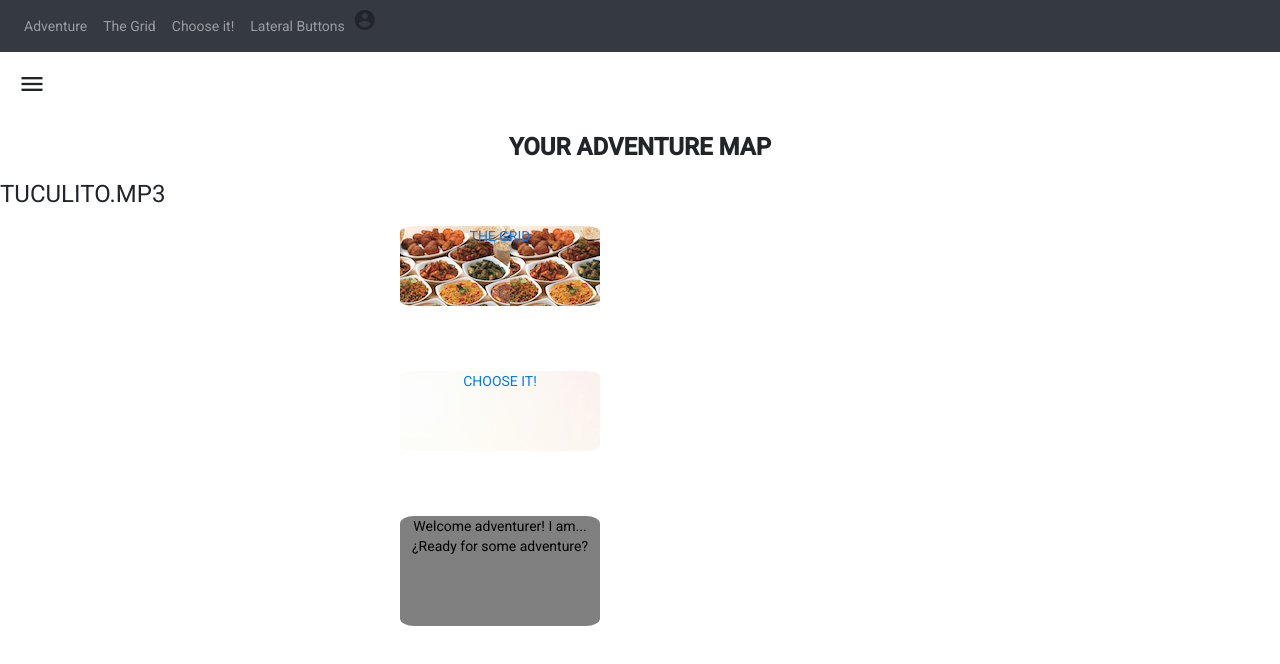
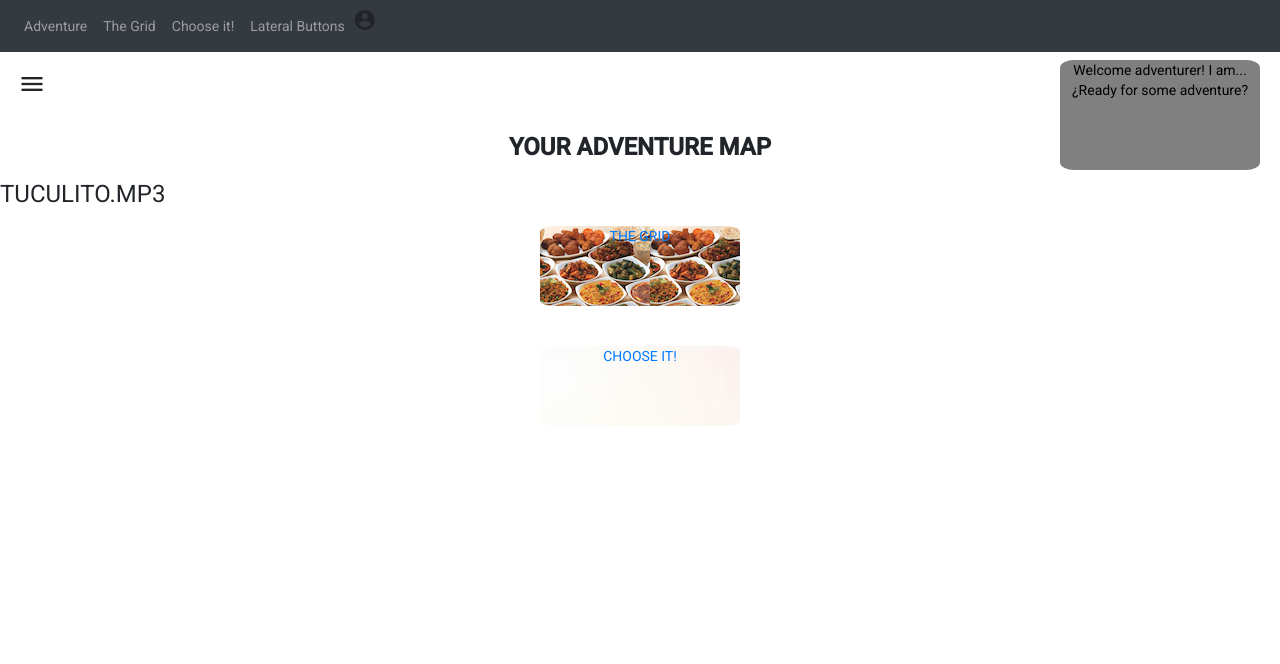
Before and after one commit to Edmenjo/Engames, an Angular app: page /adventure in a window 1280 px wide. Shown: the top 664 px of the page. Built offline with nearby package versions, Linux system fonts and the light colour scheme.

Commit message:
before trying new side-nav

```diff
--- a/src/app/game1/pages/adventure/adventure.component.html
+++ b/src/app/game1/pages/adventure/adventure.component.html
@@ -2,7 +2,7 @@
   <h1 style="font-weight: 900; text-align: center; margin: 15px 0;">YOUR ADVENTURE MAP</h1>
   <div class="field">
   </div>
-
+<div style="max-width: 200px;">
   <app-side-nav
   [sidenavTemplateRef]="navContent"
   [direction]="'left'"
@@ -10,40 +10,31 @@
   [duration]="0.5"></app-side-nav>
   <h1>TUCULITO.MP3</h1>
 
-<div class="main-container">
   <app-side-nav></app-side-nav>
   <section>
   </section>
-</div>
 
 <ng-template #navContent>
   <h1>JEJEJEJEJEJ</h1>
 </ng-template>
-
+</div>
   <div class="adventureHorizontalDisplay">
     <div class="adventureDisplay">
       <div class="field d-flex justify-content-center" style="width: 100%;">
         <a class="firstGame" routerLink="/game1">THE GRID</a>
       </div>
-
       <div *ngIf="this.game.gameOneCompleted === true" class="field d-flex justify-content-center" style="width: 100%;">
         <a class="secondGame" routerLink="/game2">CHOOSE IT!</a>
       </div>
+    </div>
 
-
+    <div class="dialogDisplay">
       <div *ngIf="this.game.text1 === true" class="field d-flex" style="width: 100%;">
         <a class="dialog" (click)="dialogMove($event)" id="1">{{adventureTextVar[0].text}}</a>
       </div>
-
       <div *ngIf="this.game.text2 === true" class="field d-flex justify-content-flex-end" style="width: 100%;">
         <a class="dialog" (click)="dialogMove($event)" id="2">{{adventureTextVar[1].text}}</a>
       </div>
-
-      <div *ngIf="this.game.text2 === true" (click)="dialogMove($event)" id="2">
-        <p>{{adventureTextVar[1].text}}</p>
-        <button (click)="dialogMove($event)" id="2">next</button>
-      </div>
-
     </div>
 
   </div>
--- a/src/app/game1/pages/adventure/adventure.component.scss
+++ b/src/app/game1/pages/adventure/adventure.component.scss
@@ -1,17 +1,27 @@
+.section {
+width: 200px;
+}
 
 .adventureHorizontalDisplay {
-    width: 1000px;
+  width: 100%;
   display: flex;
   flex-direction: row-reverse;
   justify-content: center;
 }
 
 .adventureDisplay {
-    height: 400px;
+  height: 200px;
   display: flex;
   flex-direction: column;
   align-items: center;
   justify-content: space-between;
+}
+
+.dialogDisplay {
+  height: 400px;
+  position: absolute;
+  right: 20px;
+  top: 60px;
 }
 
 .firstGame {
--- a/src/app/game1/pages/choose-it/choose-it.component.html
+++ b/src/app/game1/pages/choose-it/choose-it.component.html
@@ -10,17 +10,14 @@
 
   <div *ngIf="this.game.gameStatus === 1 && this.game.nextDificulty === false" class="gameboard">
 
-      <p>{{image.name}}</p>
       <div id={{image.id}} class="subfield col-16"> <img src={{image.src}} width="98" height="94"/>
 
       </div>
-
       <div>
         <div id="1" class="wordSquare" (click)="clickSubfield($event)">{{word1.name}}</div>
         <div id="2" class="wordSquare" (click)="clickSubfield($event)">{{word2.name}}</div>
         <div id="3" class="wordSquare" (click)="clickSubfield($event)">{{word3.name}}</div>
       </div>
-
 
   </div>
 
--- a/src/app/game1/pages/choose-it/choose-it.component.scss
+++ b/src/app/game1/pages/choose-it/choose-it.component.scss
@@ -1,4 +1,5 @@
 .wordSquare {
+  margin: 10px;
   display: flex;
   flex-direction: column;
   cursor: pointer;
@@ -16,3 +17,9 @@
     background: #ffffff;
   }
 }
+
+.gameboard {
+  display: flex;
+  justify-content: space-around;
+
+}
--- a/src/app/game1/pages/lateral-buttons/lateral-buttons.component.scss
+++ b/src/app/game1/pages/lateral-buttons/lateral-buttons.component.scss
@@ -53,10 +53,3 @@
   width: 100px;
   top: 0px;
 }
-
-.continuePannel {
-  position: absolute;
-  bottom: 20px;
-  height: 250px;
-  width: 350px;
-}
```
Lines whose indentation alone changed are shown as unchanged.
